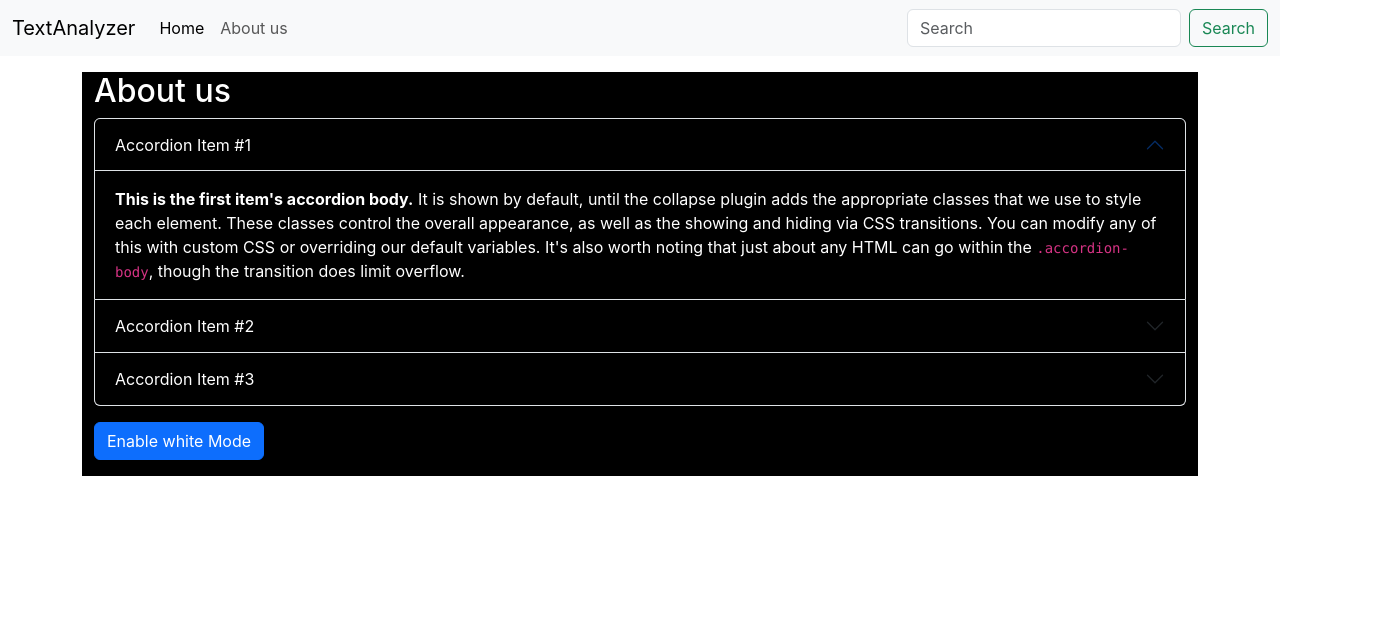
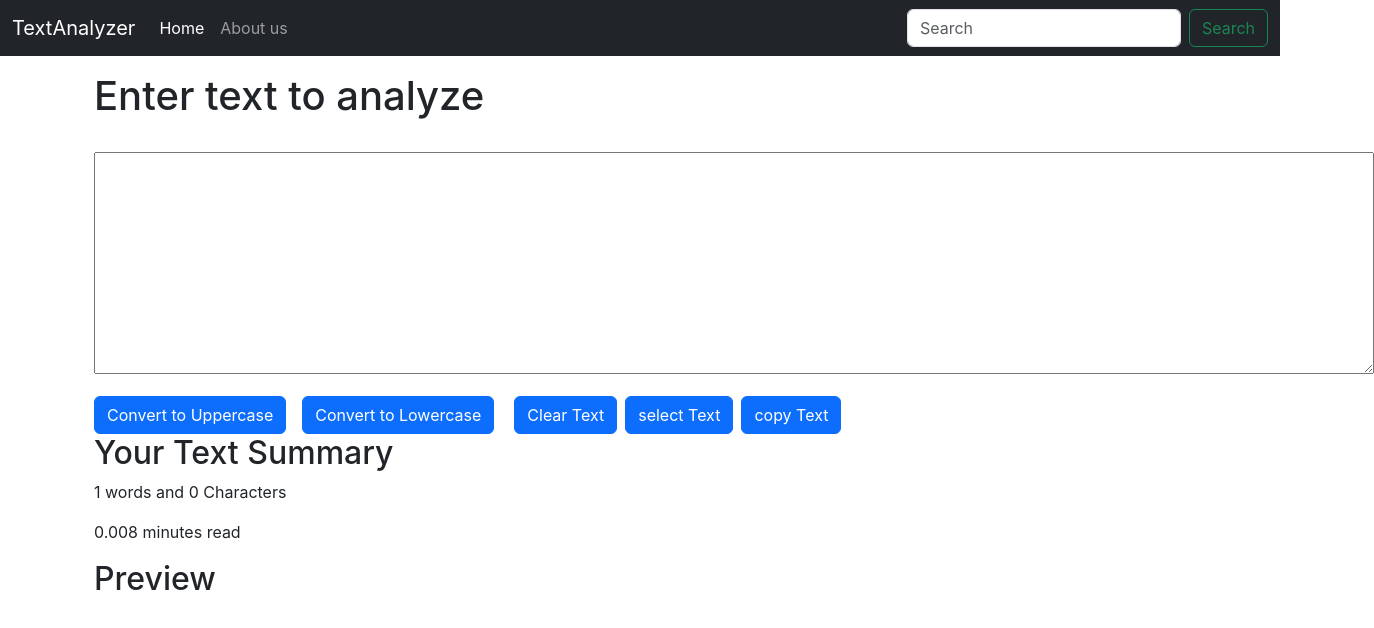
Before and after one commit to LokeshGangineni/TextAnalyzer, a React (Create React App) app: page / in a window 1280 px wide. Shown: the top 628 px of the page, 1374 px wide, since content can reach past the window. Built offline with nearby package versions, Linux system fonts and the light colour scheme.

Commit message:
addded abous us

```diff
--- a/src/App.js
+++ b/src/App.js
@@ -1,16 +1,18 @@
 // import logo from './logo.svg';
 // import './App.css';
-   import About from "./components/About";
+   import { useState } from "react";
+import About from "./components/About";
 import Navbar from "./components/Navbar";
    import Textform from "./components/Textform"
 // let name ="lokesh"
 function App() {
+  const [mode, setMode] = useState('dark');
   return (
     <>
-      <Navbar title="TextAnalyzer" aboutText="About us"/>
+      <Navbar title="TextAnalyzer" aboutText="About us" mode={mode} />
       <div className="container my-3">
-      {/* <Textform  heading="Enter text to analyze" /> */}
-      <About/>
+      <Textform  heading="Enter text to analyze" />
+      {/* <About/> */}
       </div>
 
       {/* <Navbar /> */ }
--- a/src/components/Navbar.js
+++ b/src/components/Navbar.js
@@ -2,12 +2,12 @@ import React from 'react'
 import PropTypes from 'prop-types'
 
 
-export default function Navbar(s) {
+export default function Navbar(props) {
   return (
     <>
-    <nav className="navbar navbar-expand-lg bg-body-tertiary">
-  <div className="container-fluid">
-    <a className="navbar-brand" href="/">{s.title}</a>
+    <nav className={`navbar navbar-expand-lg navbar-${props.mode} bg-${props.mode}`}>
+  <div  className="container-fluid ">
+    <a className="navbar-brand" href="/">{props.title}</a>
     {/* <button className="navbar-toggler" type="button" data-bs-toggle="collapse" data-bs-target="#navbarSupportedContent" aria-controls="navbarSupportedContent" aria-expanded="false" aria-label="Toggle navigation">
       <span className="navbar-toggler-icon"></span>
     </button> */}
@@ -17,7 +17,7 @@ export default function Navbar(s) {
           <a className="nav-link active" aria-current="page" href="/">Home</a>
         </li>
         <li className="nav-item">
-          <a className="nav-link" href="/">{s.aboutText}</a>
+          <a className="nav-link" href="/">{props.aboutText}</a>
         </li>
 
       </ul>
--- a/src/components/Textform.js
+++ b/src/components/Textform.js
@@ -52,7 +52,7 @@ export default function Textform(props) {
             <textarea style={{width:'80em'}} name="" id="myBox" rows="9" value={text} onChange={handleOnChange} ></textarea>
         </div>
         <button className="btn btn-primary" onClick={handleUpClick}>Convert to Uppercase</button>
-        <button className="btn btn-primary mx-3" onClick={handleLoClick}>Convert to Uppercase</button>
+        <button className="btn btn-primary mx-3" onClick={handleLoClick}>Convert to Lowercase</button>
         <button className="btn btn-primary mx-1" onClick={clearText}>Clear Text</button>
         <button className="btn btn-primary mx-1" onClick={selectText}>select Text</button>
         <button className="btn btn-primary mx-1" onClick={copyText}>copy Text</button>
```
